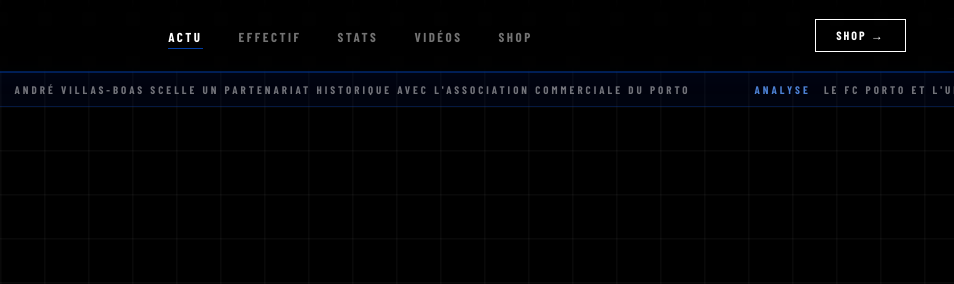
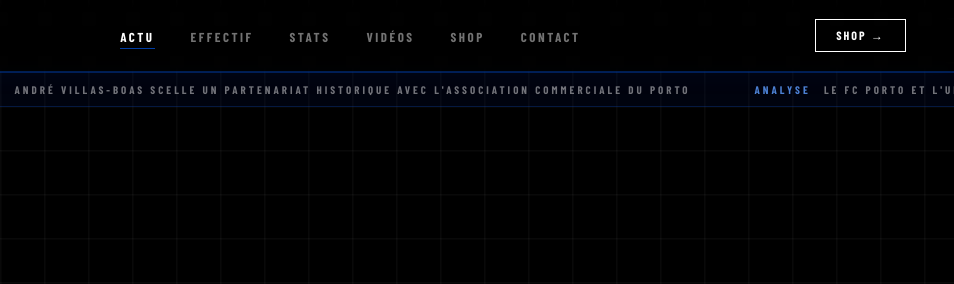
Before and after one commit to farfadetmalice83-collab/NewsPorto, a website: page actu.html in a window 1280 px wide. Shown: the top 284 px of the page, 326-1280 px from the left. Drawn offline with nearby package versions, Linux system fonts and the light colour scheme.

Commit message:
Update actu.html

```diff
--- a/actu.html
+++ b/actu.html
@@ -538,6 +538,7 @@
       <li><a href="stats.html">Stats</a></li>
       <li><a href="videos.html">Vidéos</a></li>
       <li><a href="shop.html">Shop</a></li>
+      <li><a href="contact.html">Contact</a></li>
     </ul>
     <a href="shop.html" class="nav-cta">Shop →</a>
       <button class="hamburger" id="hamburger-btn" aria-label="Menu" onclick="toggleMobileNav()">
@@ -553,6 +554,7 @@
     <a href="stats.html" class="mobile-nav-item">Stats</a>
     <a href="videos.html" class="mobile-nav-item">Vidéos</a>
     <a href="shop.html" class="mobile-nav-item">Shop</a>
+    <a href="contact.html" class="mobile-nav-item">Contact</a>
     <span class="mobile-nav-bottom">© 2026 NewsPorto FR</span>
   </div>
 
```
